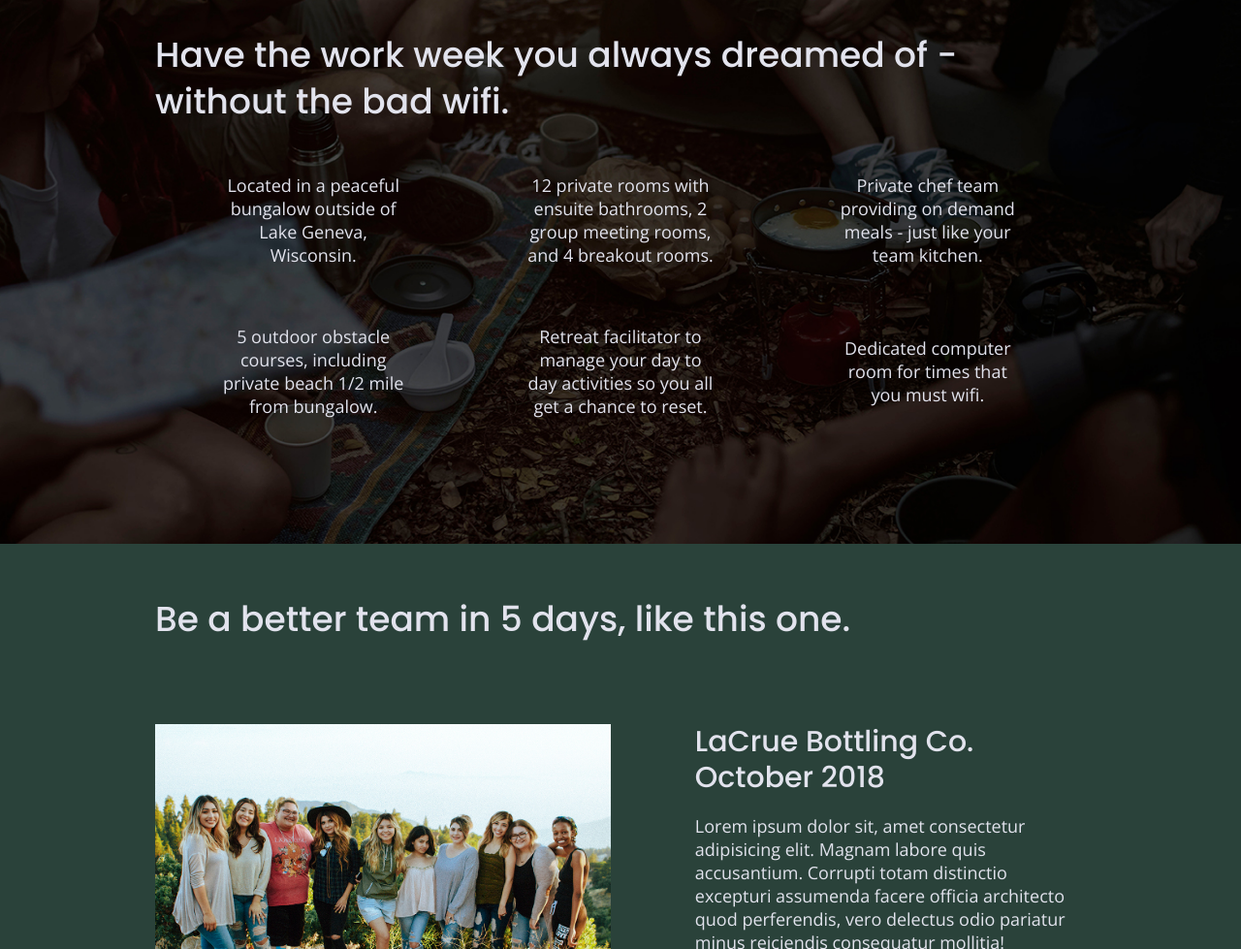
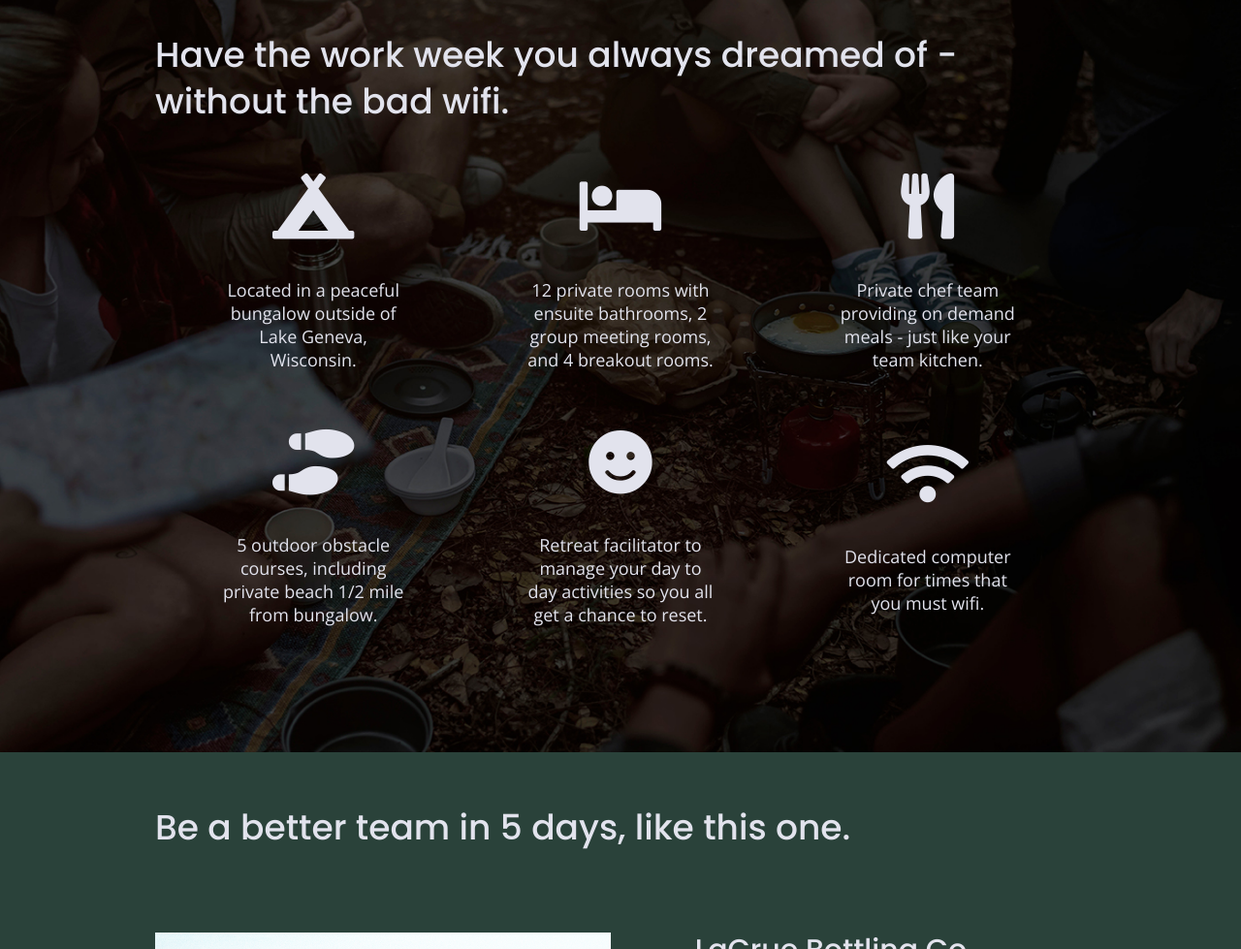
Before and after one commit to AnnieCat73/Unplugged-Retreat, a website built with Parcel: page index.html in a window 1280 px wide. Shown: the part 1022-2001 px from the top of the page at 97% size. Built offline with nearby package versions, Linux system fonts and the light colour scheme.

Commit message:
Icon fonts from fontawsome added

```diff
--- a/css/main.css
+++ b/css/main.css
@@ -349,6 +349,11 @@
     .features article {
       width: 63%;
       margin: 30px 0;
+    }
+
+    .features i {
+      font-size: 3.75em;
+      margin-bottom: 40px;
     }
 
     .features .features-items {
--- a/index.html
+++ b/index.html
@@ -18,6 +18,9 @@
 
   <link rel="stylesheet" href="css/normalize.css">
   <link rel="stylesheet" href="css/main.css">
+
+  <!-- FontAwesome CDN version 5.5 -->
+  <link rel="stylesheet" href="https://use.fontawesome.com/releases/v5.5.0/css/all.css" integrity="sha384-B4dIYHKNBt8Bc12p+WXckhzcICo0wtJAoU8YZTY5qE0Id1GSseTk6S+L3BlXeVIU" crossorigin="anonymous">
 
   <!-- Google fonts -->
   <link href="https://fonts.googleapis.com/css?family=Open+Sans:400,700|Poppins:500,700" rel="stylesheet">
@@ -80,32 +83,44 @@
         without the bad wifi.</h2>
         <div class="features-items">
           <article>
-            <p class="fontawsome-icon"></p>
+            <p class="fontawsome-icon">
+              <i class="fas fa-campground"></i>
+            </p>
             <p class="features-item-description">Located in a peaceful bungalow outside of Lake Geneva, Wisconsin.</p>
           </article>
 
           <article>
-            <p class="fontawsome-icon"></p>
+            <p class="fontawsome-icon">
+              <i class="fas fa-bed"></i>
+            </p>
             <p class="features-item-description">12 private rooms with ensuite bathrooms, 2 group meeting rooms, and 4 breakout rooms.</p>
           </article>
 
           <article>
-            <p class="fontawsome-icon"></p>
+            <p class="fontawsome-icon">
+              <i class="fas fa-utensils"></i>
+            </p>
             <p class="features-item-description">Private chef team providing on demand meals - just like your team kitchen.</p>
           </article>
 
           <article>
-            <p class="fontawsome-icon"></p>
+            <p class="fontawsome-icon">
+              <i class="fas fa-shoe-prints"></i>
+            </p>
             <p class="features-item-description">5 outdoor obstacle courses, including private beach 1/2 mile from bungalow.</p>
           </article>
 
           <article>
-            <p class="fontawsome-icon"></p>
+            <p class="fontawsome-icon">
+              <i class="fas fa-smile"></i>
+            </p>
             <p class="features-item-description">Retreat facilitator to manage your day to day activities so you all get a chance to reset.</p>
           </article>
 
           <article>
-            <p class="fontawsome-icon"></p>
+            <p class="fontawsome-icon">
+              <i class="fas fa-wifi"></i>
+            </p>
             <p class="features-item-description">Dedicated computer room for times that you must wifi.</p>
           </article>
         </div>
```
Also changed, not shown: about/index.html (+3 -0 lines), faq/index.html (+3 -0 lines).
